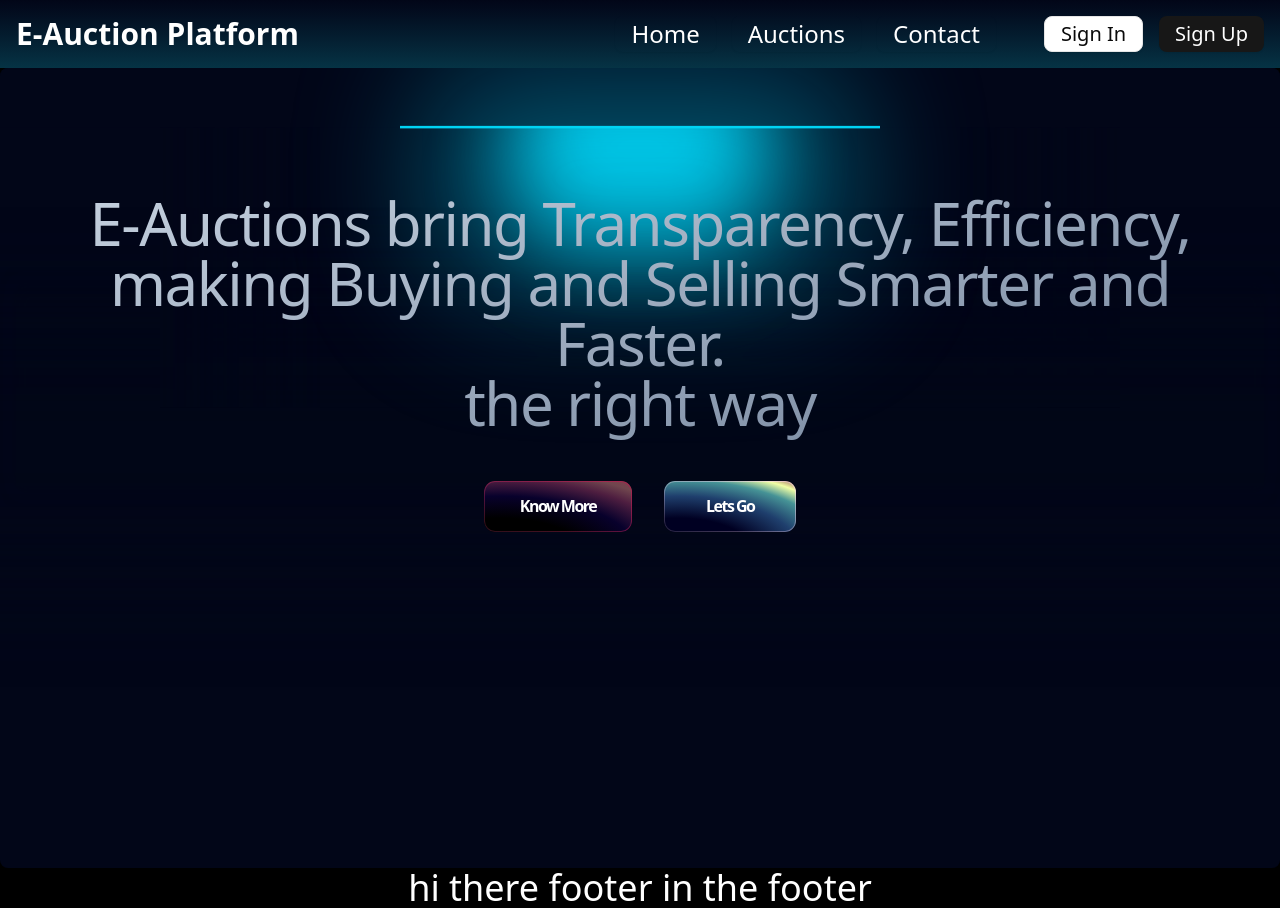
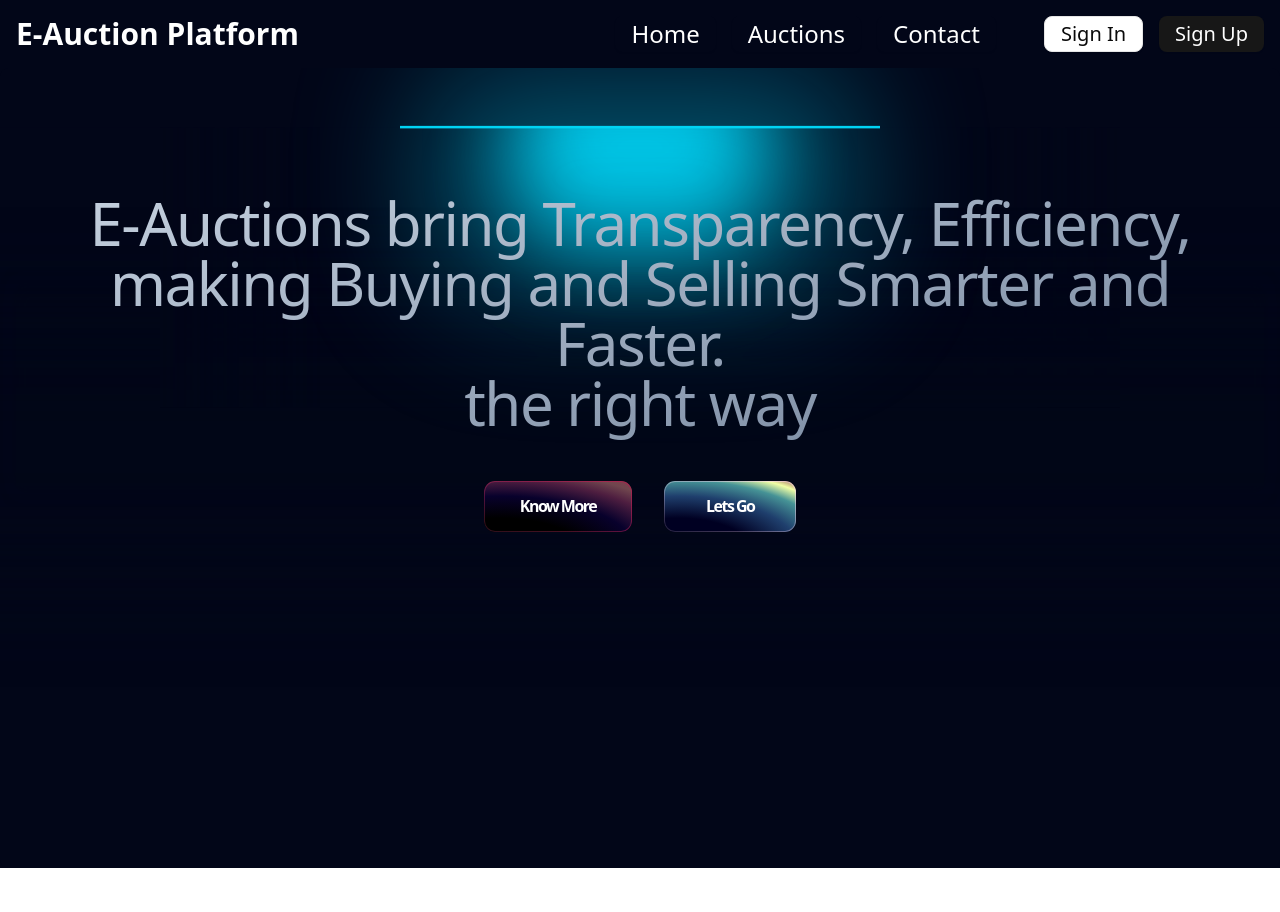
Before and after one commit to gulshank0/e-auction-platform, a Next.js app: page / in a window 1280 px wide. After the commit the page ends 868 px from the top, so only its background shows below. Built offline with nearby package versions, Linux system fonts and the light colour scheme.

Commit message:
ui changes

```diff
--- a/app/page.tsx
+++ b/app/page.tsx
@@ -9,11 +9,10 @@ export default function Home() {
   const router = useRouter();
   return (
     <>
+      <div className="min-h-screen bg-slate-950 sticky top-0 z-50">
         <Navbar />
 
-      <main className="h-screen flex flex-col" >
-        <div className="bg-black text-4xl text-white ">
-
+        <main className="h-screen bg-slate-950">
           <LampContainer>
             <motion.h1
               initial={{ opacity: 0.5, y: 100 }}
@@ -28,7 +27,6 @@ export default function Home() {
               E-Auctions bring Transparency, Efficiency,
               <br /> making Buying and Selling Smarter and Faster. <br />
               the right way
-
               <div className="flex gap-8 justify-center text-4xl mt-12">
                 <GradientButton onClick={() => router.push("/knowMore")}>
                   Know More
@@ -42,17 +40,8 @@ export default function Home() {
               </div>
             </motion.h1>
           </LampContainer>
-          <div className="flex flex-col items-center justify-center">
-
-
-          <Footer />
-
+        </main>
       </div>
-
-          </div>
-
-
-      </main>
     </>
   );
 }
--- a/components/ui/Footer.jsx
+++ b/components/ui/Footer.jsx
@@ -1,21 +1,43 @@
-
-import React from 'react'
+import React from "react";
 
 function Footer() {
   return (
     <div>
-
-<div>
-hi there footer
-
-in the footer
-</div>
-
-
-
-
+      <footer className="bg-transparent text-gray-100 ">
+        <div className="container mx-auto flex flex-col md:flex-row space-x-8  items-center">
+          <p className="text-xl">
+            © {new Date().getFullYear()} Notes Hub. All rights reserved.
+          </p>
+          <div className="flex space-x-4 mt-4 md:mt-0">
+            <a
+              href="https://twitter.com/gulshank0"
+              target="_blank"
+              rel="noopener noreferrer"
+              className=" text-xl  hover:text-blue-500 transition duration-200"
+            >
+              Twitter
+            </a>
+            <a
+              href="https://Instagram.com"
+              target="_blank"
+              rel="noopener noreferrer"
+              className="text-xl hover:text-blue-500 transition duration-200"
+            >
+              Instagram
+            </a>
+            <a
+              href="https://github.com/gulshank0"
+              target="_blank"
+              rel="noopener noreferrer"
+              className="text-xl hover:text-blue-500 transition duration-200"
+            >
+              GitHub
+            </a>
+          </div>
+        </div>
+      </footer>
     </div>
-  )
+  );
 }
 
-export default Footer
+export default Footer;
--- a/components/ui/navbar.tsx
+++ b/components/ui/navbar.tsx
@@ -8,8 +8,8 @@ export default function Navbar() {
 
   return (
     <>
-      <nav className="bg-gradient-to-b from-slate-950  to-cyan-950 p-4 sticky top-0 z-50 ">
-        <div className="container mx-auto flex justify-between items-center space-x-5 ">
+      <nav className="bg-transparent p-4 sticky top-0 z-50 ">
+        <div className="container mx-auto flex justify-between items-center space-x-9 ">
           <div
             className="text-white text-3xl text-pretty font-bold hover:cursor-pointer hover:bg-transparent cursor-pointer transition delay-150 duration-100 ease-in-out hover:-translate-y-1 hover:scale-110 "
             onClick={() => window.location.reload()}
@@ -19,7 +19,7 @@ export default function Navbar() {
           <div className="flex items-center space-x-4">
             <Button
               className=" bg-transparent text-2xl  hover:bg-transparent text-white cursor-pointer transition delay-150 duration-100 ease-in-out hover:-translate-y-1 hover:scale-110"
-              onClick={() =>router.push("/") }
+              onClick={() => router.push("/")}
             >
               Home
             </Button>
@@ -29,8 +29,9 @@ export default function Navbar() {
             >
               Auctions
             </Button>
-            <Button className="text-white text-2xl bg-transparent hover:bg-transparent cursor-pointer transition delay-150 duration-100 ease-in-out hover:-translate-y-1 hover:scale-110 "
-            onClick={()=>router.push("/contact")}
+            <Button
+              className="text-white text-2xl bg-transparent hover:bg-transparent cursor-pointer transition delay-150 duration-100 ease-in-out hover:-translate-y-1 hover:scale-110 "
+              onClick={() => router.push("/contact")}
             >
               Contact
             </Button>
@@ -38,14 +39,14 @@ export default function Navbar() {
               <Button
                 variant="outline"
                 className="text-black-600 text-xl hover:cursor-pointer hover: cursor-pointer transition delay-150 duration-100 ease-in-out hover:-translate-y-1 hover:scale-110 "
-                onClick={()=>router.push("/signin")}
+                onClick={() => router.push("/signin")}
               >
                 Sign In
               </Button>
               <Button
                 variant="default"
                 className=" text-white text-xl hover:cursor-pointer hover: cursor-pointer transition delay-150 duration-100 ease-in-out hover:-translate-y-1 hover:scale-110"
-                onClick={()=>router.push("/signin")}
+                onClick={() => router.push("/signin")}
               >
                 Sign Up
               </Button>
```
Also changed, not shown: tsconfig.json (+18 -4 lines), 1 other file (tests, documents, lock files or other folders). Lines whose indentation alone changed are shown as unchanged.
